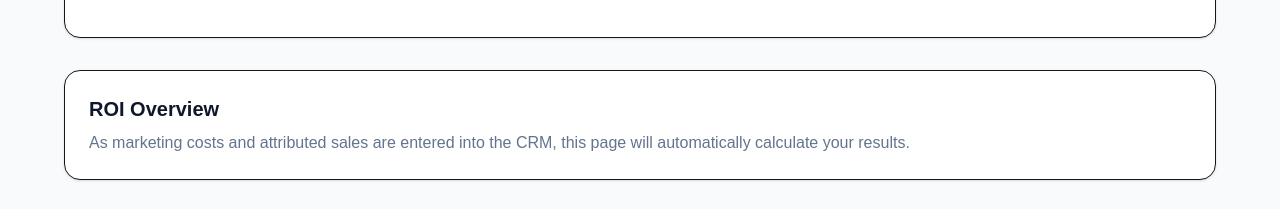
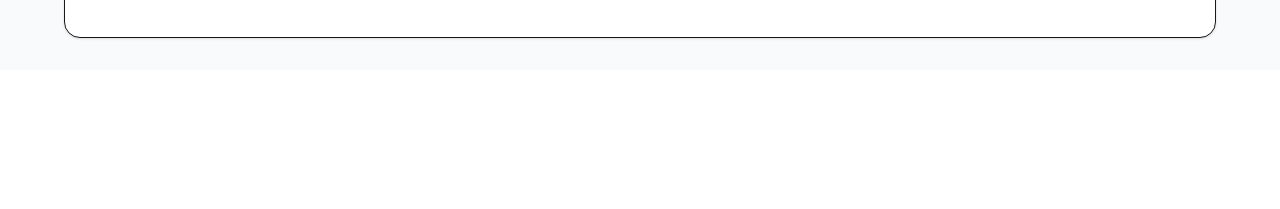
Before and after one commit to Jerry-Wendy/next-starter-template, a Next.js app: page /roi in a window 1280 px wide. Shown: the part 1296-1505 px from the top of the page. After the commit the page ends 1366 px from the top, so only its background shows below. Built offline with nearby package versions, Linux system fonts and the light colour scheme; no server answers; the database is empty.

Commit message:
Clean up ROI page

```diff
--- a/src/app/roi/page.tsx
+++ b/src/app/roi/page.tsx
@@ -409,15 +409,6 @@ export default async function ROIPage() {
           </div>
         </div>
 
-        <div className="mt-8 rounded-2xl border bg-white p-6 shadow-sm">
-          <h2 className="text-xl font-semibold text-slate-900">
-            ROI Overview
-          </h2>
-          <p className="mt-2 text-slate-500">
-            As marketing costs and attributed sales are entered into the CRM,
-            this page will automatically calculate your results.
-          </p>
-        </div>
       </div>
     </main>
   );
```
